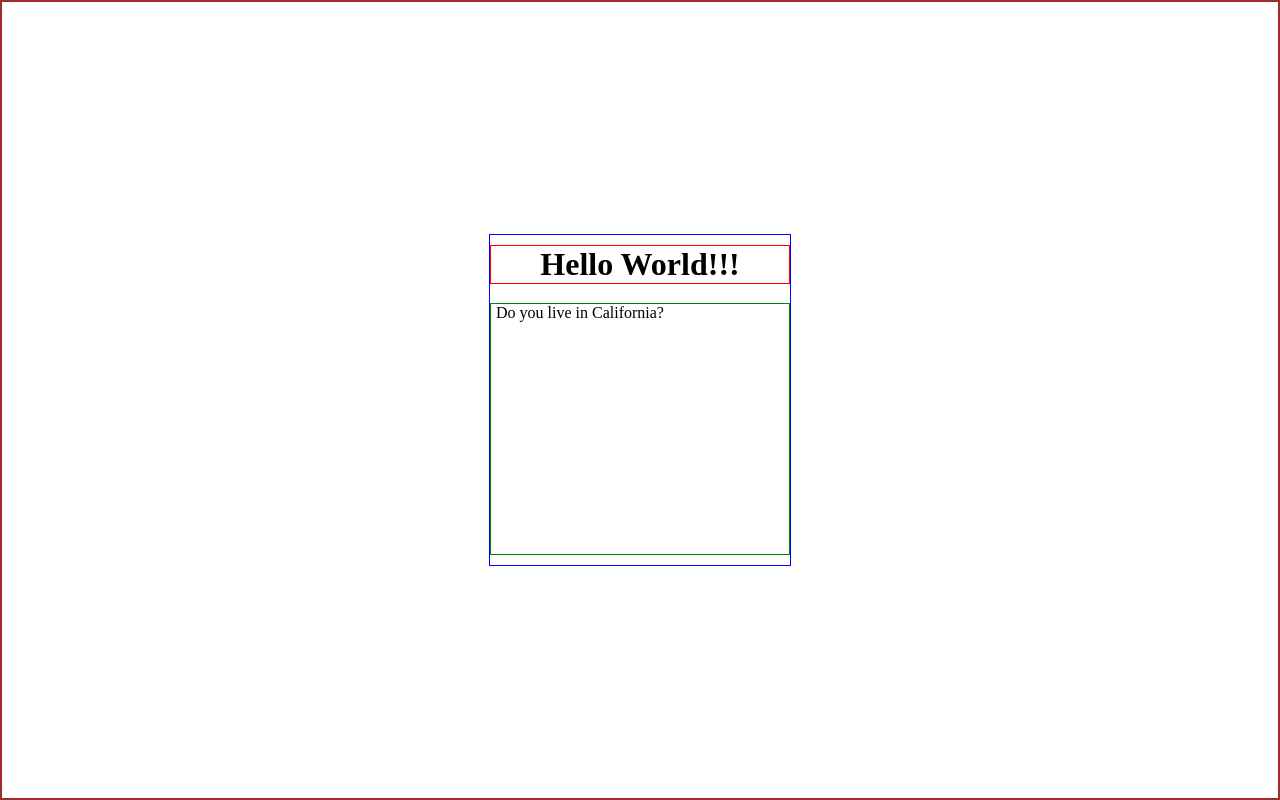
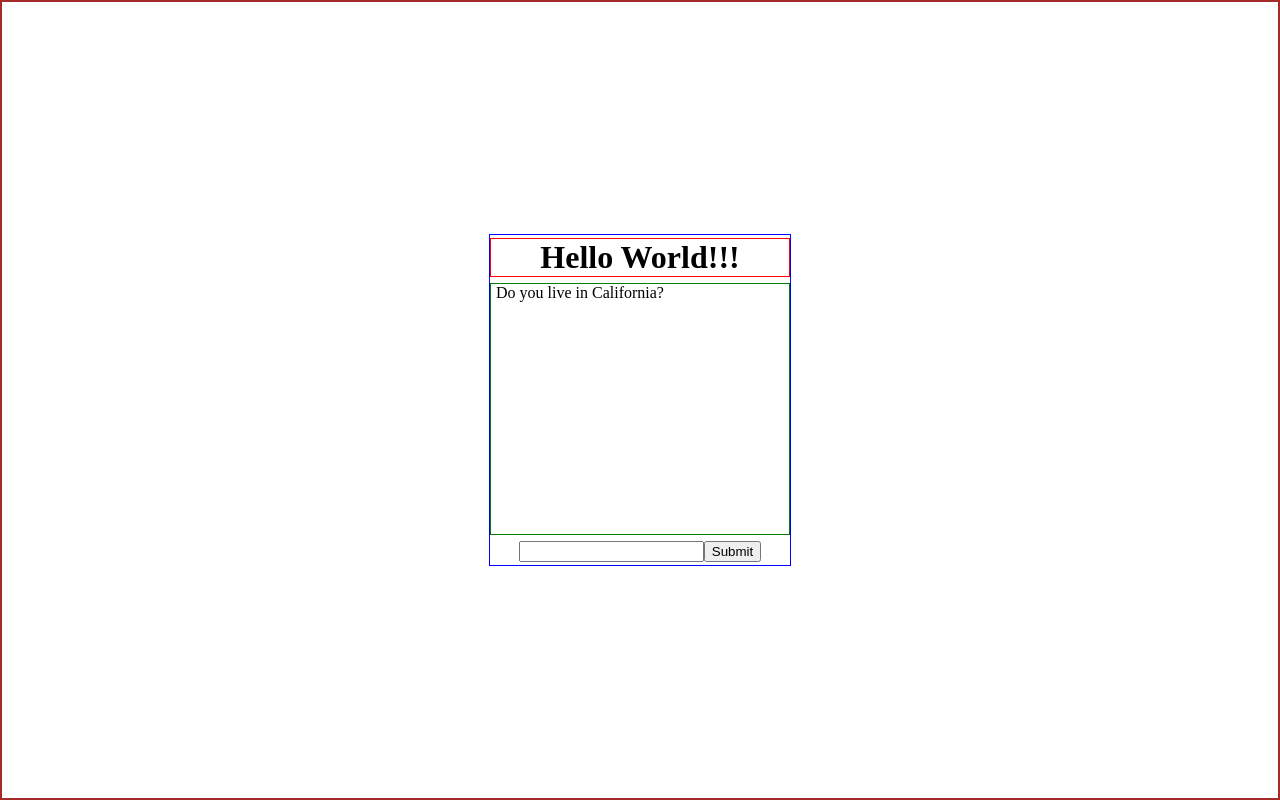
Before and after one commit to dskurbatov/chat, a React app: page / in a window 1280 px wide. Built offline with nearby package versions, Linux system fonts and the light colour scheme.

Commit message:
restructured Onboarding component

```diff
--- a/src/components/OnBoarding.js
+++ b/src/components/OnBoarding.js
@@ -6,47 +6,62 @@ import { questions } from '../questions.json'
 
 const gen = new QuestionsGen(questions)
 
-export default function OnBoarding (props) {
-  const [messages, setMessages] = React.useState([gen.getNextQuestion()])
+export default class OnBoarding extends React.Component {
+  state = {
+    messages: [gen.getNextQuestion()],
+    isConnected: false,
+    status: 'onboarding'
+  }
 
-  const addMessage = (message) => {
-    if (gen.validate(message) && gen.isNext(message)){
-      setMessages([
-        ...messages,
+  addMessage = (message) => {
+    if(gen.validate(message) && gen.isNext(message)){
+      this.setState((oldState, props) => {
+        console.log(gen.isEnd())
+        return {
+          ...oldState,
+          status: (gen.isEnd() ? 'onboard' : oldState.status),
+          messages: [
+            ...oldState.messages,
             message,
             gen.getNextQuestion()
-      ])
-      // setTimeout(() => {
-      //   console.log(messages)
-      //   const nMessages = messages.map(item => item)
-      //   nMessages.push(gen.getNextQuestion())
-      //   setMessages(nMessages)
-      // }, 1000)
-    } else {
-      setMessages([
-        ...messages,
-        message
-      ])
+          ]
+        }
+      }, this.focus)
     }
   }
 
-  const getDOMElement = (el) => el
-  // const addMessage = (message) => {
-  //   const nMessages = messages.map(item => item)
-  //   nMessages.push(message)
-  //   let value = gen.next(message).value
-  //   if(!value){
-  //     props.setStatus('pationt')
-  //   } else {
-  //     nMessages.push(value.question)
-  //   }
-  //   setMessages(nMessages)
-  // }
+  connect = () => {
+    const socket = new WebSocket('wss://echo.websocket.org')
 
+    socket.onopen = () => {
+      this.setState((oldState, props) => {
+        return {
+          ...oldState,
+          isConnected: true,
+          messages: [
+            ...oldState.messages,
+            'Doctor is now connected'
+          ]
+        }
+      }, this.focus)
+    }
+  }
+
+  focus = () => {
+    this.refs[this.state.messages.length - 1].scrollIntoView()
+  }
+
+  render(){
     return (
       <React.Fragment>
-      <List messages={messages} onMessage={addMessage}/>
-      {/* <Form onMessage={addMessage} getDOM={getDOMElement}/> */}
+        <ul>
+          {this.state.messages.map((message, index) => {
+            return <li key={index} ref={index}>{message}</li>
+          })}
+        </ul>
+        {this.state.status === 'onboard' && !this.state.isConnected && <button onClick={this.connect}>Connect To Doctor</button>}
+        <Form onMessage={this.addMessage} />
       </React.Fragment>
     )
   }
+}
```
Lines whose indentation alone changed are shown as unchanged.
